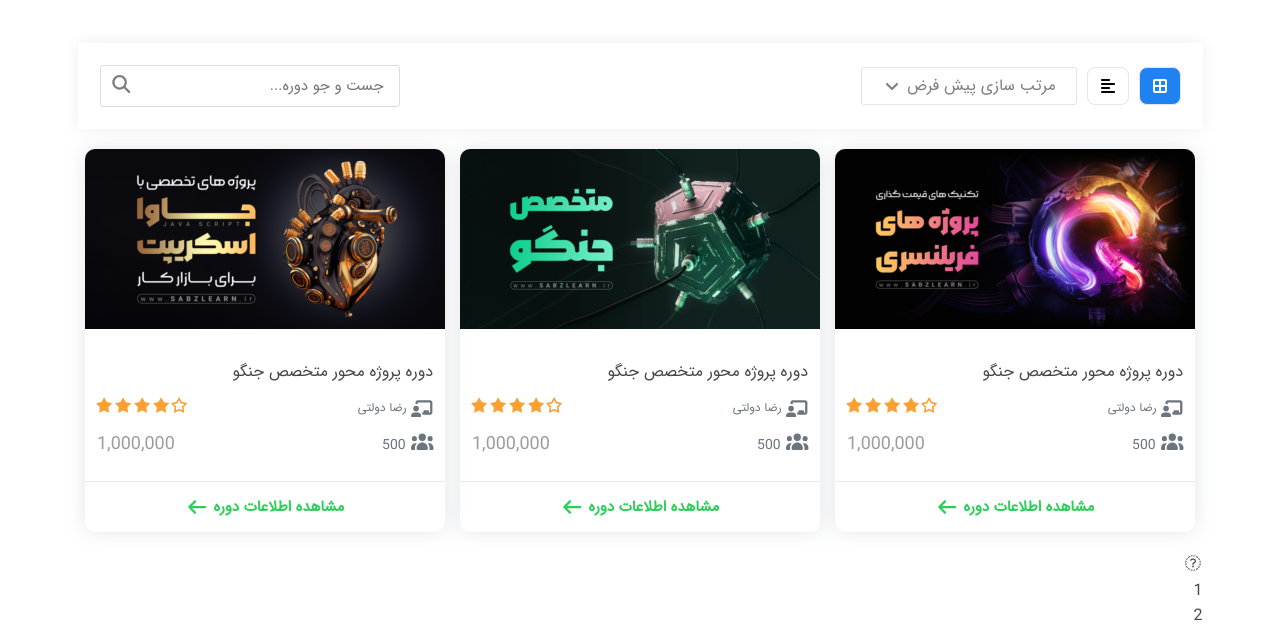
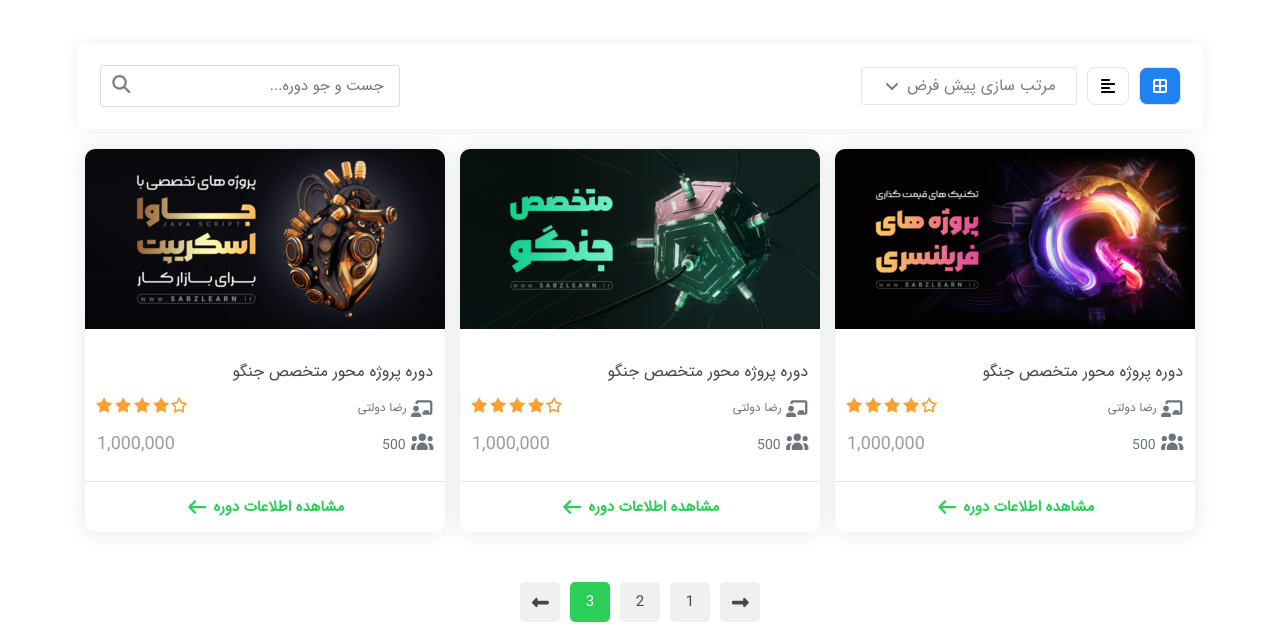
Before and after one commit to miladmahmoudi-developer/complete-website-project, a plain HTML site: page category.html in a window 1280 px wide. Shown: the part 178-802 px from the top of the page. Drawn offline with Linux system fonts and the light colour scheme.

Commit message:
category-paganation-styles

```diff
--- a/category.html
+++ b/category.html
@@ -510,7 +510,7 @@
                     <li class="courses__paganation-item">
 
                         <a href="#" class="courses__paganation-link">
-                            <i class="fas fa-long-arrow-alt-righ  courses__paganation-icont"></i>
+                            <i class="fas fa-long-arrow-alt-right  courses__paganation-icont"></i>
                         </a>
 
                     </li>
--- a/css/category.css
+++ b/css/category.css
@@ -18,11 +18,11 @@
 
 /* courses top-bar styles */
 
-.courses{
+.courses {
     margin: 4rem 0;
 }
 
-.courses-top-bar{
+.courses-top-bar {
     display: flex;
     justify-content: space-between;
     align-items: center;
@@ -34,13 +34,13 @@
 
 /* right */
 
-.courses-top-bar__right{
+.courses-top-bar__right {
     display: flex;
     align-items: center;
 }
 
 .courrses-top-bar__row-btn,
-.courrses-top-bar__column-btn{
+.courrses-top-bar__column-btn {
     padding: 0.8rem 1rem;
     display: flex;
     align-items: center;
@@ -54,17 +54,17 @@
     margin-left: 1rem;
 }
 
-.courses-top-bar__icon--active{
+.courses-top-bar__icon--active {
     color: var(--white-color);
     background-color: #1e83f0;
 }
 
-.courses-top-bar__selection{
+.courses-top-bar__selection {
     cursor: pointer;
     position: relative;
 }
 
-.courses-top-bar__selection-title{
+.courses-top-bar__selection-title {
     display: flex;
     align-items: center;
     height: 3.8rem;
@@ -74,17 +74,18 @@
     color: #7d7e7f;
     transition: all 400ms ease;
 }
-.courses-top-bar__selection-title:hover{
+
+.courses-top-bar__selection-title:hover {
     color: var(--white-color);
     background-color: #1e83f0;
 }
 
-.courses-top-bar__selection-icon{
+.courses-top-bar__selection-icon {
     margin-right: 0.5rem;
 }
 
 /* کشویی */
-.courses-top-bar__selection-list{
+.courses-top-bar__selection-list {
     opacity: 0;
     visibility: hidden;
     position: absolute;
@@ -97,19 +98,23 @@
     z-index: 9999;
     transition: all 400ms ease;
 }
-.courses-top-bar__selection-item{
+
+.courses-top-bar__selection-item {
     color: #5f5f5f;
     font-size: 1.4rem;
     padding: 0.9rem 1.4rem;
     transition: all 200ms ease;
 }
-.courses-top-bar__selection-item:hover{
+
+.courses-top-bar__selection-item:hover {
     background-color: #ddd
 }
-.courses-top-bar__selection-item--active{
+
+.courses-top-bar__selection-item--active {
     background-color: #ddd !important;
 }
-.courses-top-bar__selection:hover .courses-top-bar__selection-list{
+
+.courses-top-bar__selection:hover .courses-top-bar__selection-list {
     opacity: 1;
     visibility: visible;
 }
@@ -122,12 +127,12 @@
 
 /* left */
 
-.courses-top-bar__form{
+.courses-top-bar__form {
     position: relative;
     width: 30rem;
 }
 
-.courses-top-bar__input{
+.courses-top-bar__input {
     font-size: 1.5rem;
     width: 100%;
     border: 1px solid #dcdcdc;
@@ -135,7 +140,7 @@
     border-radius: 0.3rem;
 }
 
-.courses-top-bar__search-icon{
+.courses-top-bar__search-icon {
     position: absolute;
     left: 1rem;
     top: 1rem;
@@ -146,3 +151,49 @@
 }
 
 /* finish top-bar styles */
+
+
+
+
+
+
+
+
+
+
+/* start courses-paganation styles */
+
+
+.courses-paganation {
+    margin: 3rem 0;
+}
+
+.courses__paganation-list {
+    display: flex;
+    justify-content: center;
+    align-items: center;
+}
+
+.courses__paganation-link {
+    border-radius: 0.5rem;
+    width: 4rem;
+    height: 4rem;
+    display: flex;
+    justify-content: center;
+    align-items: center;
+    font-size: 1.5rem;
+    background-color: #f0f0f1;
+    margin: 0 0.5rem;
+}
+
+.courses__paganation-link:hover {
+    color: var(--white-color);
+    background-color: var(--primary-color);
+}
+
+.courses__paganation-link--active {
+    color: var(--white-color);
+    background-color: var(--primary-color);
+}
+
+/* finish courses-paganation styles */
```
